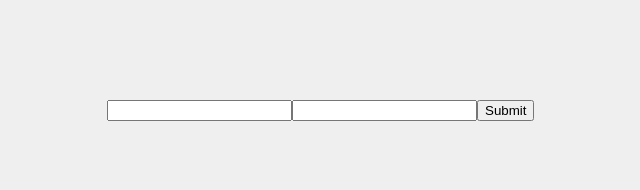
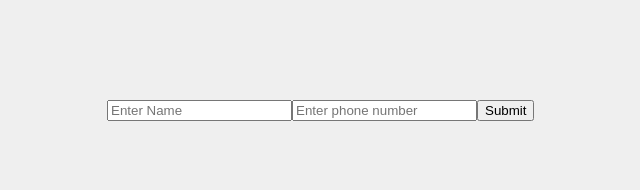
Before and after one commit to khabdrick/django-react-docker, a React (Create React App) app in the folder frontend/: page / in a window 1280 px wide. Shown: the top 190 px of the page, without its empty margins (393-1033 px from the left). Built offline with nearby package versions, Linux system fonts and the light colour scheme; no server answers.

Commit message:
fixed form

```diff
--- a/frontend/src/components/form.js
+++ b/frontend/src/components/form.js
@@ -1,44 +1,53 @@
-import React,{useState} from "react"
-import axios from 'axios';
+import React, { useState } from "react";
+import axios from "axios";
 
 export const Form = () => {
+  const [name1, setName1] = useState("");
+  const [phone_number, setPhone_number] = useState("");
 
-    const [name1, setName1] = useState('')
-    const [phone_number, setPhone_number] = useState('')
-
-    let formField = new FormData()
-    formField.append('name',name1)
-    formField.append('phone_number',phone_number)
+  let formField = new FormData();
+  formField.append("name", name1);
+  formField.append("phone_number", phone_number);
 
   const handleFormSubmit = async () => {
-
-
     await axios({
-            method: 'post',
-            url:'/app/create/',
-            data: formField
-          }).then(response=>{
+      method: "post",
+      url: "/app/create/",
+      data: formField,
+    })
+      .then((response) => {
         console.log(response.data);
         // history.push('/')
       })
       .then((response) => console.log(response))
       .then((data) => {
-            console.log("dddddddd",data);
+        console.log("dddddddd", data);
         // getUpdate();
       });
-
   };
 
-
-
-    return(
+  return (
     <>
       <form onSubmit={handleFormSubmit}>
-            <input className='form-class' type='text' required value={name1} onChange={(e) => setName1(e.target.value)}></input>
-            <input className='form-class' type='text' required value={phone_number} onChange={(e) => setPhone_number(e.target.value)}></input>
-            <input  type='submit'></input>
+        <input
+          className="form-class"
+          type="text"
+          placeholder="Enter Name"
+          required
+          value={name1}
+          onChange={(e) => setName1(e.target.value)}
+        ></input>
+        <input
+          className="form-class"
+          type="text"
+          placeholder="Enter phone number"
+          required
+          value={phone_number}
+          onChange={(e) => setPhone_number(e.target.value)}
+        ></input>
+        <input type="submit"></input>
       </form>
-        <br/>
+      <br />
     </>
-    )
-}
+  );
+};
```
Lines whose indentation alone changed are shown as unchanged.
